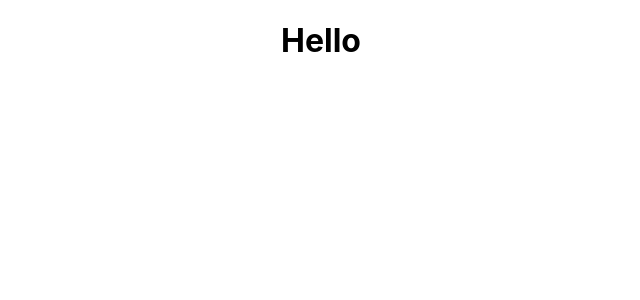
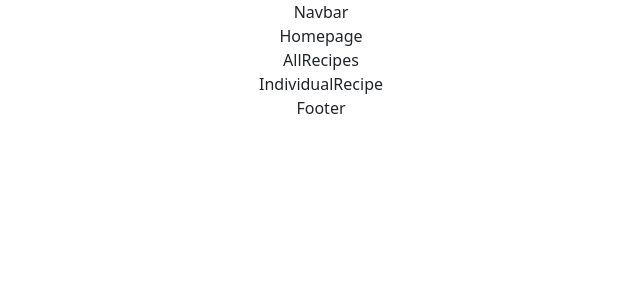
Before and after one commit to Neelima-Rapeti/Contentfull-Cookbook, a React (Create React App) app: page / in a window 1280 px wide. Shown: the top 300 px of the page, without its empty margins (319-959 px from the left). Built offline with nearby package versions, Linux system fonts and the light colour scheme.

Commit message:
add basic structure

```diff
--- a/package.json
+++ b/package.json
@@ -6,8 +6,11 @@
     "@testing-library/jest-dom": "^5.16.5",
     "@testing-library/react": "^13.4.0",
     "@testing-library/user-event": "^13.5.0",
+    "bootstrap": "^5.2.3",
     "react": "^18.2.0",
+    "react-bootstrap": "^2.7.0",
     "react-dom": "^18.2.0",
+    "react-icons": "^4.7.1",
     "react-scripts": "5.0.1",
     "web-vitals": "^2.1.4"
   },
--- a/src/App.js
+++ b/src/App.js
@@ -1,9 +1,20 @@
 import "./App.css";
+import Navbar from "./components/Navbar";
+import Homepage from "./components/Homepage";
+import AllRecipes from "./components/AllRecipes";
+import IndividualRecipe from "./components/IndividualRecipe";
+import Footer from "./components/Footer";
+import "bootstrap/dist/css/bootstrap.min.css";
+//https://react-icons.github.io/react-icons
 
 function App() {
   return (
     <div className="App">
-      <h1>Hello </h1>
+      <Navbar />
+      <Homepage />
+      <AllRecipes />
+      <IndividualRecipe />
+      <Footer />
     </div>
   );
 }
--- /dev/null
+++ b/src/components/AllRecipes.js
@@ -0,0 +1,5 @@
+import React from "react";
+
+export default function AllRecipes() {
+  return <div>AllRecipes</div>;
+}
--- /dev/null
+++ b/src/components/Footer.js
@@ -0,0 +1,5 @@
+import React from "react";
+
+export default function Footer() {
+  return <div>Footer</div>;
+}
--- /dev/null
+++ b/src/components/Homepage.js
@@ -0,0 +1,5 @@
+import React from "react";
+
+export default function Homepage() {
+  return <div>Homepage</div>;
+}
--- /dev/null
+++ b/src/components/IndividualRecipe.js
@@ -0,0 +1,5 @@
+import React from "react";
+
+export default function IndividualRecipe() {
+  return <div>IndividualRecipe</div>;
+}
--- /dev/null
+++ b/src/components/Navbar.js
@@ -0,0 +1,5 @@
+import React from "react";
+
+export default function Navbar() {
+  return <div>Navbar</div>;
+}
```
Also changed, not shown: 1 other file (tests, documents, lock files or other folders).
